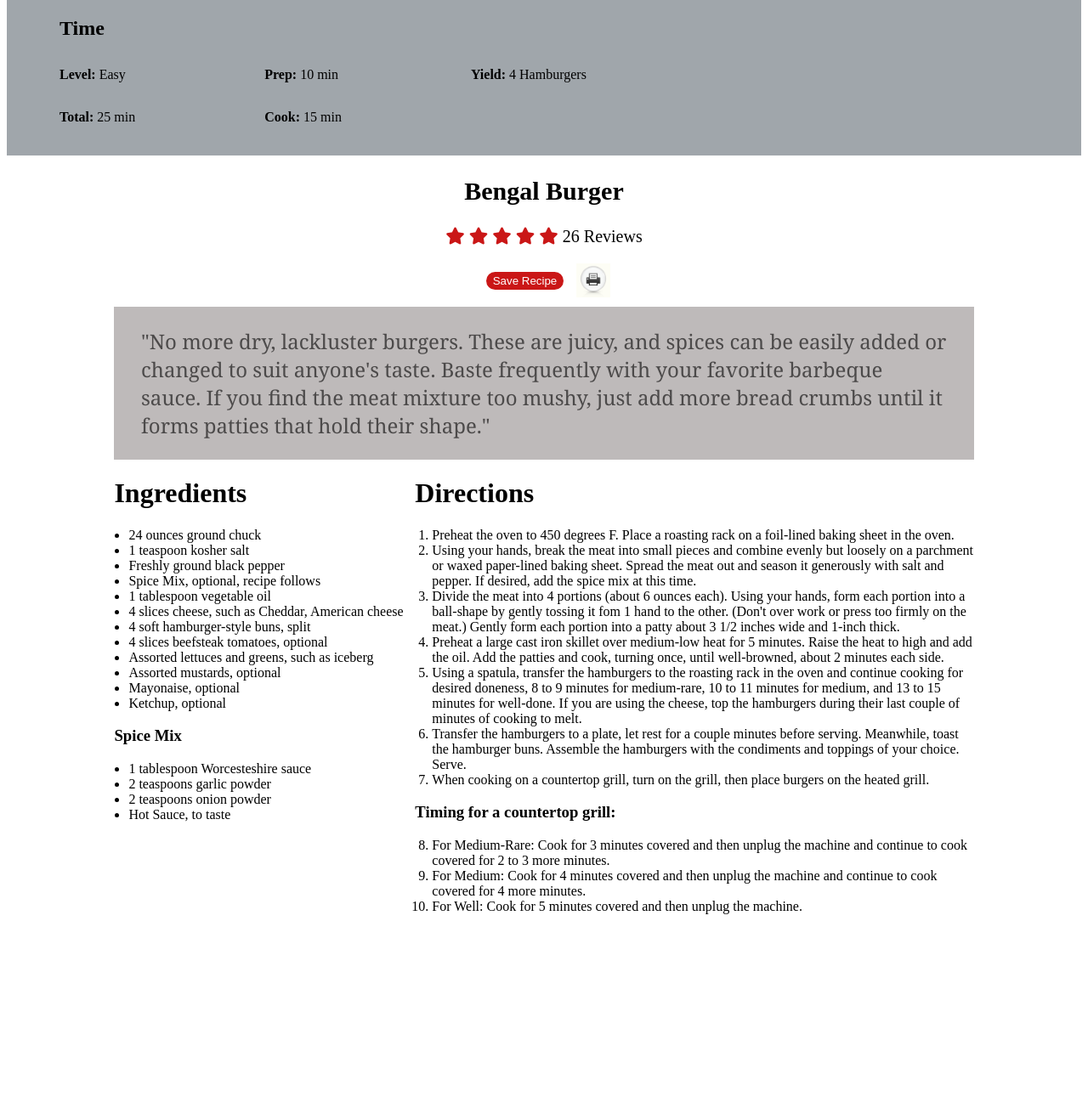
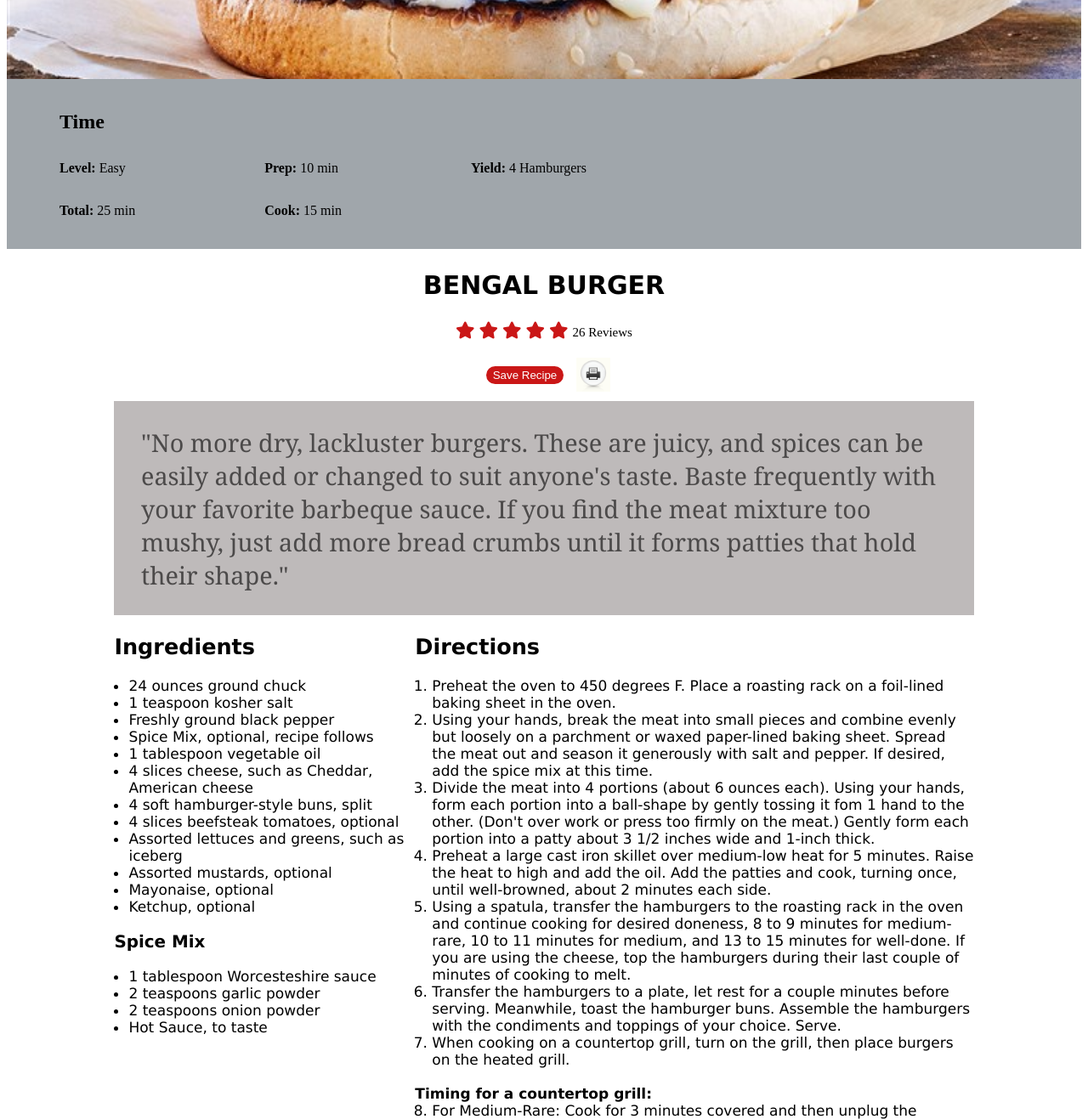
Before and after one commit to joseph-workspace/RYParis, a plain HTML site: page recipe.html in a window 1280 px wide. Shown: the part 810-2127 px from the top of the page at 85% size. Drawn offline with Linux system fonts and the light colour scheme.

Commit message:
Font-size edits for directions, recipe and "Bengal Burger" header

```diff
--- a/css/style.css
+++ b/css/style.css
@@ -50,7 +50,8 @@
     transform: scale(1.15);
 }
 .hamburger {
-    height: 650px;
+    min-height: 650px;
+    height: 95vh;
     width: 100%;
     background-image: url('../images/bengal-burger.jpg');
     background-size: cover;
@@ -58,7 +59,7 @@
 }
 .burgerBox {
     bottom: 5%;
-    left: 33%;
+    left: 35%;
 }
 .flexRecipeInfo {
     background-color: rgb(160, 166, 171);
@@ -84,6 +85,9 @@
 }
 .saveBar {
     width: 100%;
+}
+.title {
+    font-family:'Lucida Sans', 'Lucida Sans Regular', 'Lucida Grande', 'Lucida Sans Unicode', Geneva, Verdana, sans-serif;
 }
 .printer {
     display: inline-block;
@@ -119,7 +123,7 @@
     justify-content: space-around;
     background-color: rgb(190, 186, 186);
     color: rgb(76, 74, 74);
-    font-size: 1.5em;
+    font-size: 1.8em;
     font-family:Cambria, Cochin, Georgia, Times, 'Times New Roman', serif;
     padding-left: 2.5%;
     padding-right: 2.5%;
@@ -129,10 +133,15 @@
     width: 35%;
     text-align: left;
     flex-grow: 1;
+    font-size: 17px;
+    font-family:Verdana, Geneva, Tahoma, sans-serif;
 }
 .directions {
+    font-size: 17px;
+    font-family:Verdana, Geneva, Tahoma, sans-serif;
     width: 65%;
     flex-grow: 2;
+    height: 100vh;
 }
 .outerFlex {
     display: flex;
@@ -231,6 +240,8 @@ ul {
 }
 ol {
     padding: 0px;
+    height: 100vh;
+    /* overflow: hidden; */
 }
 th {
     font-size: 1.5em;
--- a/recipe.html
+++ b/recipe.html
@@ -1,9 +1,10 @@
 <!DOCTYPE html>
-<html>
+<html lang="en">
     <head>
         <title>Meal Ideas</title>
         <link href="./css/style.css" rel="stylesheet">
         <script src="https://kit.fontawesome.com/8b9253969f.js" crossorigin="anonymous"></script>
+        <meta charset="UTF-8">
     </head>
     <body>
         <div class="toolbar navBar">
@@ -21,11 +22,13 @@
         <div class="flexRecipeInfo">
             <div class="innerFlex">
                 <table>
-                    <theader>
+                    <thead>
                         <tr>
                             <th>Time</th>
+                            <th></th>
+                            <th></th>
                         </tr>
-                    </theader>
+                    </thead>
                     <tbody>
                         <tr>
                             <td><span>Level:</span> Easy</td>
@@ -36,19 +39,20 @@
                         <tr>
                             <td><span>Total:</span> 25 min</td>
                             <td><span>Cook:</span> 15 min</td>
+                            <td></td>
                         </tr>
                     </tbody>
                 </table>
             </div>
         </div>
         <div class="customerInteraction">
-            <h2>Bengal Burger</h2>
+            <h2 class="title">BENGAL BURGER</h2>
             <i class="fa-solid fa-star star"></i>
             <i class="fa-solid fa-star star"></i>
             <i class="fa-solid fa-star star"></i>
             <i class="fa-solid fa-star star"></i>
             <i class="fa-solid fa-star star"></i>
-            26 Reviews
+            <span style="font-size:15px;">26 Reviews</span>
             <div class="saveBar">
                 <button class="saveRecipe" type="submit">Save Recipe</button>
                 <div class="printer"></div>
@@ -72,7 +76,7 @@
         <div class="wrapper">
             <div class="recipeFlex">
                 <div class="recipe">
-                    <h1>Ingredients</h1>
+                    <h2>Ingredients</h2>
                     <ul>
                         <li>24 ounces ground chuck</li>
                         <li>1 teaspoon kosher salt</li>
@@ -96,7 +100,7 @@
                     </ul>
                 </div>
                 <div class="directions">
-                    <h1>Directions</h1>
+                    <h2>Directions</h2>
                     <ol>
                         <li>Preheat the oven to 450 degrees F. Place a roasting
                             rack on a foil-lined baking sheet in the oven.
@@ -139,7 +143,8 @@
                             When cooking on a countertop grill, turn on the grill, then place
                             burgers on the heated grill.
                         </li>
-                        <h3>Timing for a countertop grill:</h3>
+                        <br>
+                        <span style="font-weight:bold;">Timing for a countertop grill:</span>
                         <li>
                             For Medium-Rare: Cook for 3 minutes covered and then unplug the
                             machine and continue to cook covered for 2 to 3 more minutes.
```
Also changed, not shown: index.html (+2 -1 lines).
